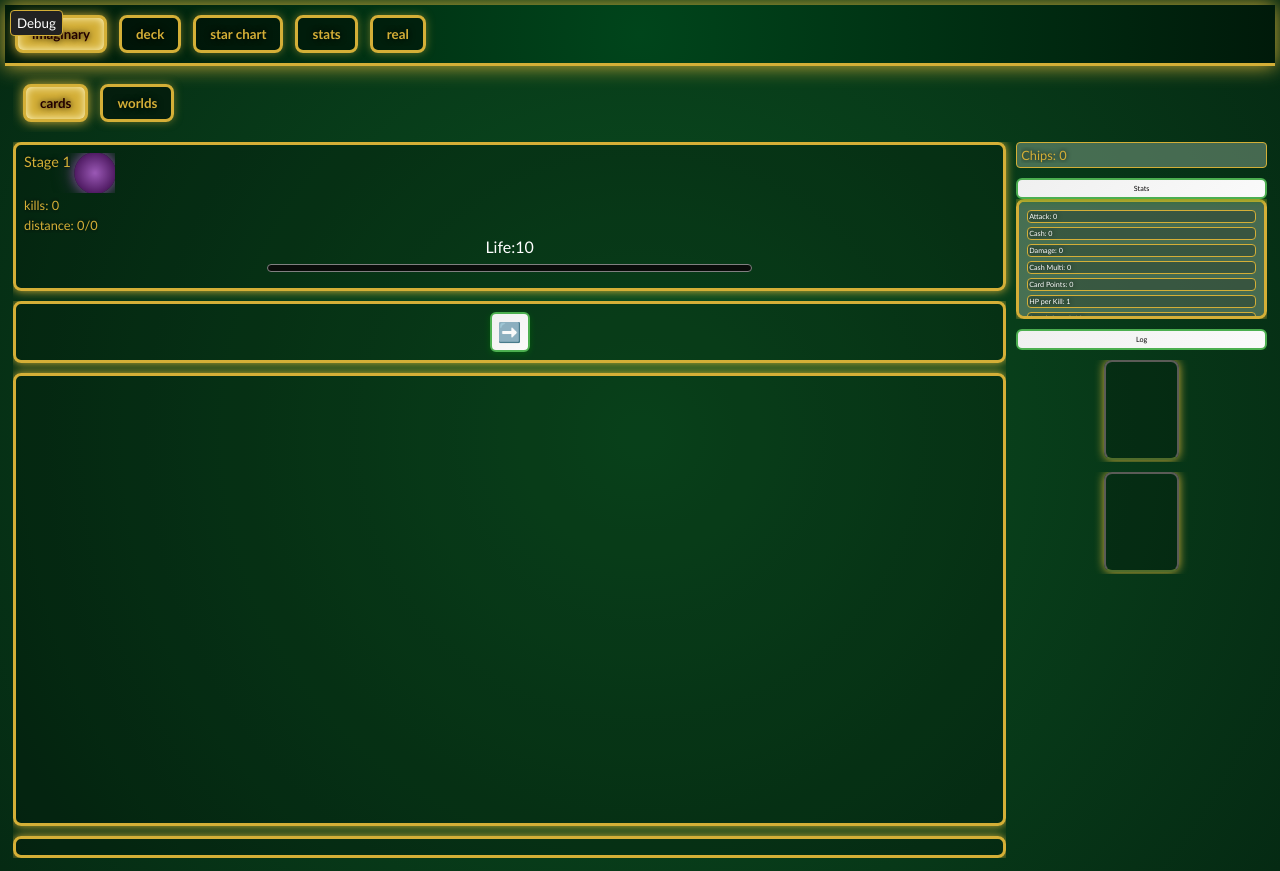
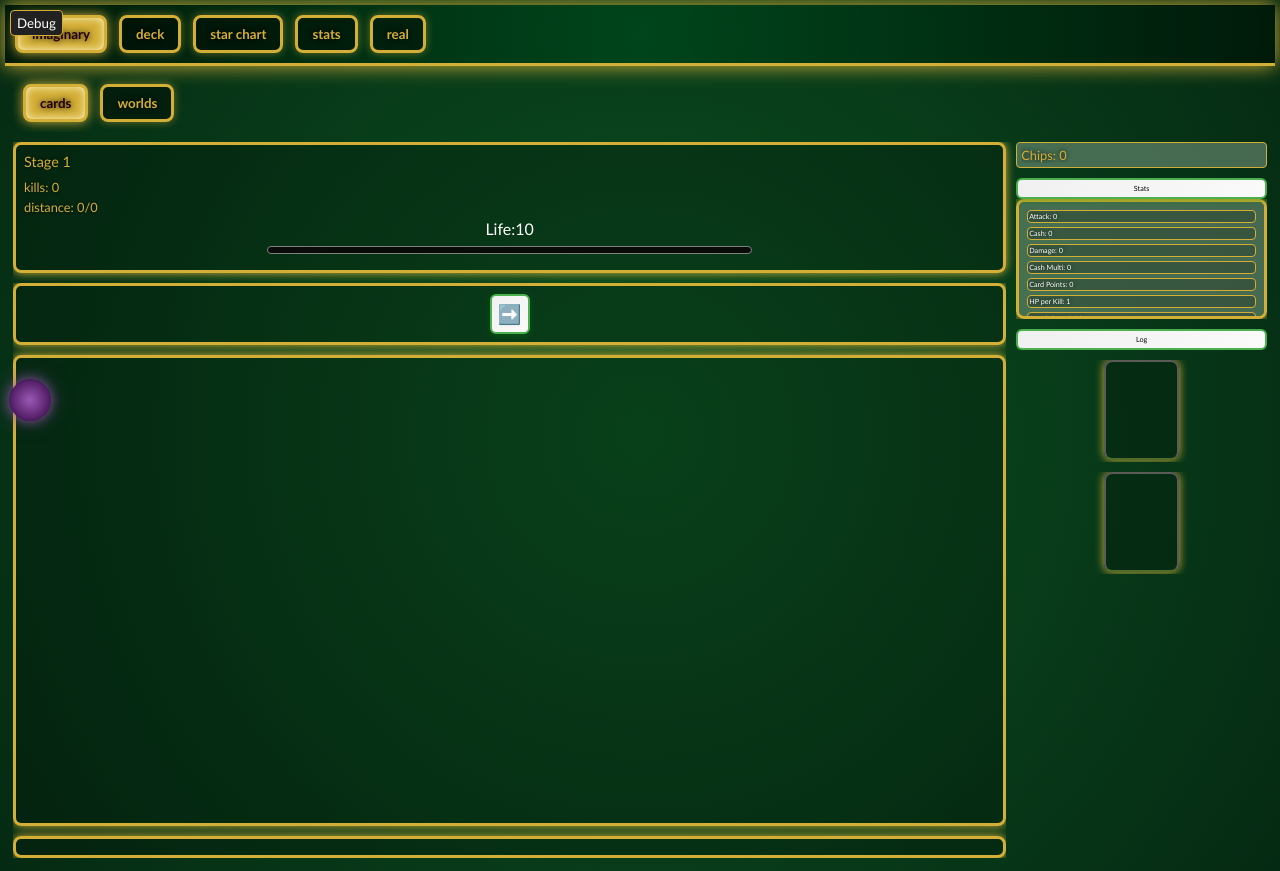
Before and after one commit to recalledz/rpjack, a website with bundled scripts: page index.html in a window 1280 px wide. Built offline with nearby package versions, Linux system fonts and the light colour scheme.

Commit message:
Revert "Reposition sanity orb to dealer header"

```diff
--- a/index.html
+++ b/index.html
@@ -10,6 +10,7 @@
   <script src="pixi-filters.min.js"></script>
 </head>
   <body>
+    <div id="insanityOrb" class="insanity-orb" title="The mind frays..."></div>
     <button id="debugToggle" class="debug-toggle">Debug</button>
     <div id="debugPanel" style="display:none;">
       <label>Cash: <input id="debugCash" type="number" value="10000" style="width: 60px;"></label>
@@ -54,9 +55,8 @@
       </div>
       <div class="cardSubTab">
         <div class="dealerContainer casino-section">
-          <div class="dealer-header">
-            <div id="stage">Stage 1</div>
-            <div id="insanityOrb" class="insanity-orb" title="The mind frays..."></div>
+          <div id="stage">
+            Stage 1
           </div>
         <span id="kills">kills: 0</span>
         <span id="distanceDisplay">distance: 0/0</span>
--- a/script.js
+++ b/script.js
@@ -220,7 +220,7 @@ function updateCampButtonGlow(ratio) {
 
 function initCampHalo() {
   if (!campBtn || typeof PIXI !== 'object') return;
-  campHaloApp = new PIXI.Application({ width: 60, height: 60, backgroundAlpha: 0 });
+  campHaloApp = new PIXI.Application({ width: 60, height: 60, transparent: true });
   campBtn.appendChild(campHaloApp.view);
   campHaloApp.view.style.position = 'absolute';
   campHaloApp.view.style.inset = '0';
--- a/style.css
+++ b/style.css
@@ -261,7 +261,10 @@ body {
 }
 
 .insanity-orb {
-    display: inline-block;
+    position: fixed;
+    top: 50%;
+    left: 10px;
+    transform: translateY(-50%);
     width: 40px;
     height: 40px;
     border-radius: 50%;
@@ -269,14 +272,15 @@ body {
     box-shadow: 0 0 10px rgba(155, 89, 182, 0.7), 0 0 20px rgba(155, 89, 182, 0.5);
     animation: orbPulse var(--pulse-duration, 3s) infinite;
     pointer-events: auto;
+    z-index: 1000;
 }
 
 @keyframes orbPulse {
     0%, 100% {
-        transform: scale(1);
+        transform: translateY(-50%) scale(1);
     }
     50% {
-        transform: scale(1.1);
+        transform: translateY(-50%) scale(1.1);
     }
 }
 
@@ -385,13 +389,6 @@ body.insanity-low::after {
 
 .dealerContainer > .dealerLifeDisplay {
     justify-self: center;
-}
-
-.dealer-header {
-    align-self: flex-start;
-    display: flex;
-    align-items: center;
-    gap: 4px;
 }
 #stage {
     align-self: flex-start;
```
